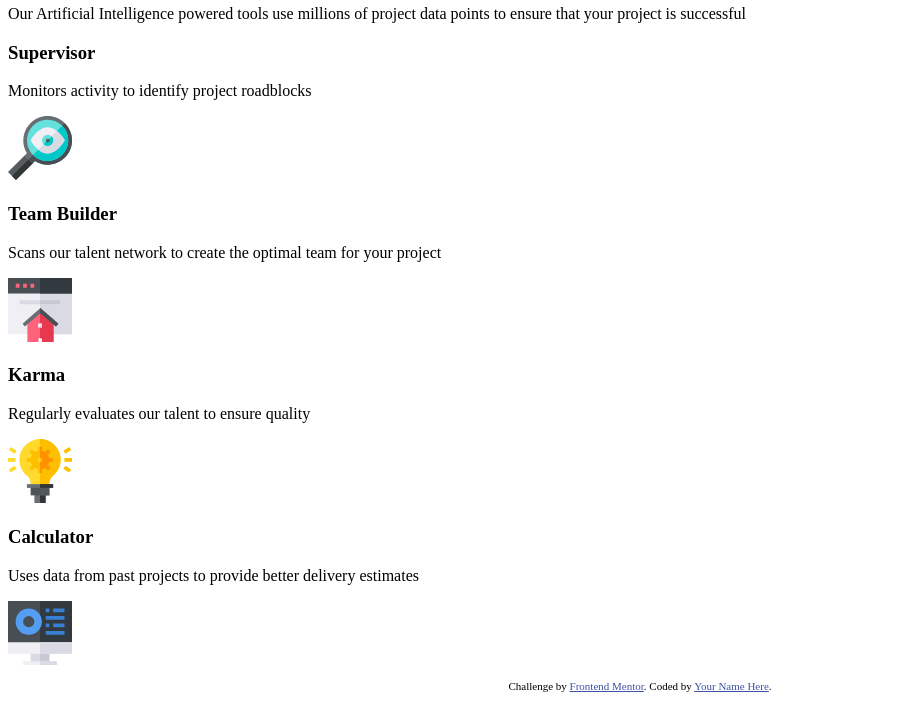
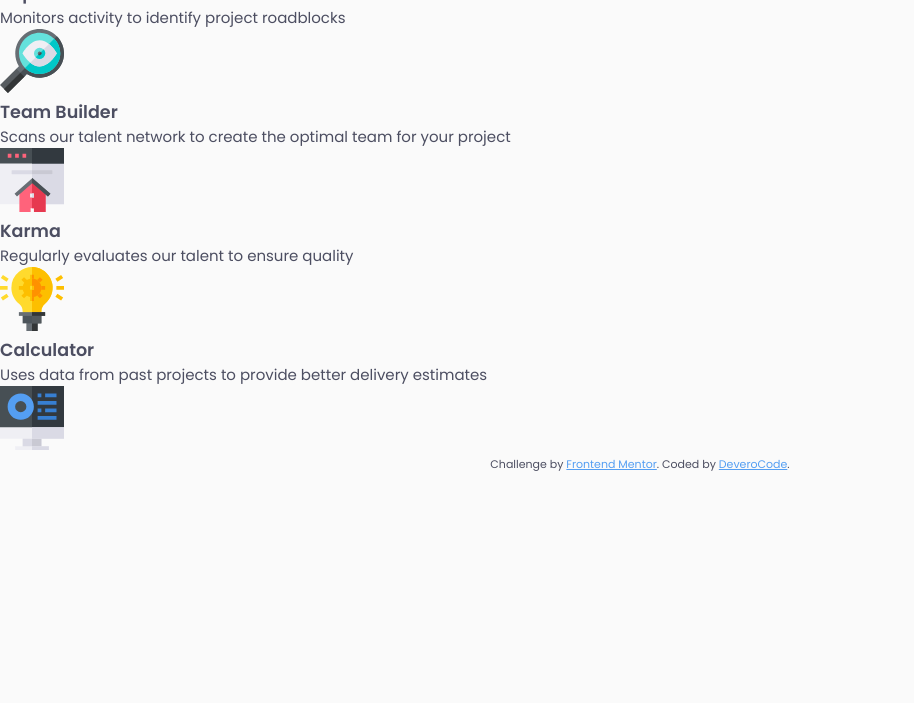
Before and after one commit to CMartinez-BB/four-card-feature, a plain HTML site: page index.html in a window 1280 px wide. Shown: the part 122-825 px from the top of the page, without its empty margins (0-914 px from the left). After the commit the page ends 800 px from the top, so only its background shows below. Drawn offline with Linux system fonts and the light colour scheme.

Commit message:
first styles

```diff
--- /dev/null
+++ b/assets/css/main.css
@@ -0,0 +1,38 @@
+/* Fonts */
+@import url('https://fonts.googleapis.com/css2?family=Poppins:wght@200;400;600&display=swap');
+
+/* Variables */
+:root{
+    --Red: hsl(0, 78%, 62%);
+    --Cyan: hsl(180, 62%, 55%);
+    --Orange: hsl(34, 97%, 64%);
+    --Blue: hsl(212, 86%, 64%);
+
+    --veryDarkBlue: hsl(234, 12%, 34%);
+    --grayisBlue: hsl(229, 6%, 66%);
+    --veryLightGray: hsl(0, 0%, 98%);
+
+    --fontFamily:'Poppins', sans-serif;
+}
+
+/* Generals */
+*{
+    margin: 0;
+    bottom: 0;
+}
+
+body{
+    font-family: var(--fontFamily);
+    font-size: 15px;
+    box-sizing: border-box;
+    color: var(--veryDarkBlue);
+    background-color: var(--veryLightGray);
+}
+
+.attribution {
+    font-size: 11px; text-align: center;
+}
+
+.attribution a {
+    color: var(--Blue);
+}
--- a/index.html
+++ b/index.html
@@ -5,14 +5,10 @@
   <meta name="viewport" content="width=device-width, initial-scale=1.0"> <!-- displays site properly based on user's device -->
 
   <link rel="icon" type="image/png" sizes="32x32" href="./assets/svg/favicon-32x32.png">
+  <link rel="stylesheet" href="./assets/css/main.css">
 
   <title>Frontend Mentor | Four card feature section</title>
 
-  <!-- Feel free to remove these styles or customise in your own stylesheet 👍 -->
-  <style>
-    .attribution { font-size: 11px; text-align: center; }
-    .attribution a { color: hsl(228, 45%, 44%); }
-  </style>
 </head>
 <body>
 
@@ -77,7 +73,7 @@
         <footer>
             <p class="attribution">
             Challenge by <a href="https://www.frontendmentor.io?ref=challenge" target="_blank">Frontend Mentor</a>.
-            Coded by <a href="#">Your Name Here</a>.
+            Coded by <a href="#">DeveroCode</a>.
             </p>
         </footer>
     </div>
```
